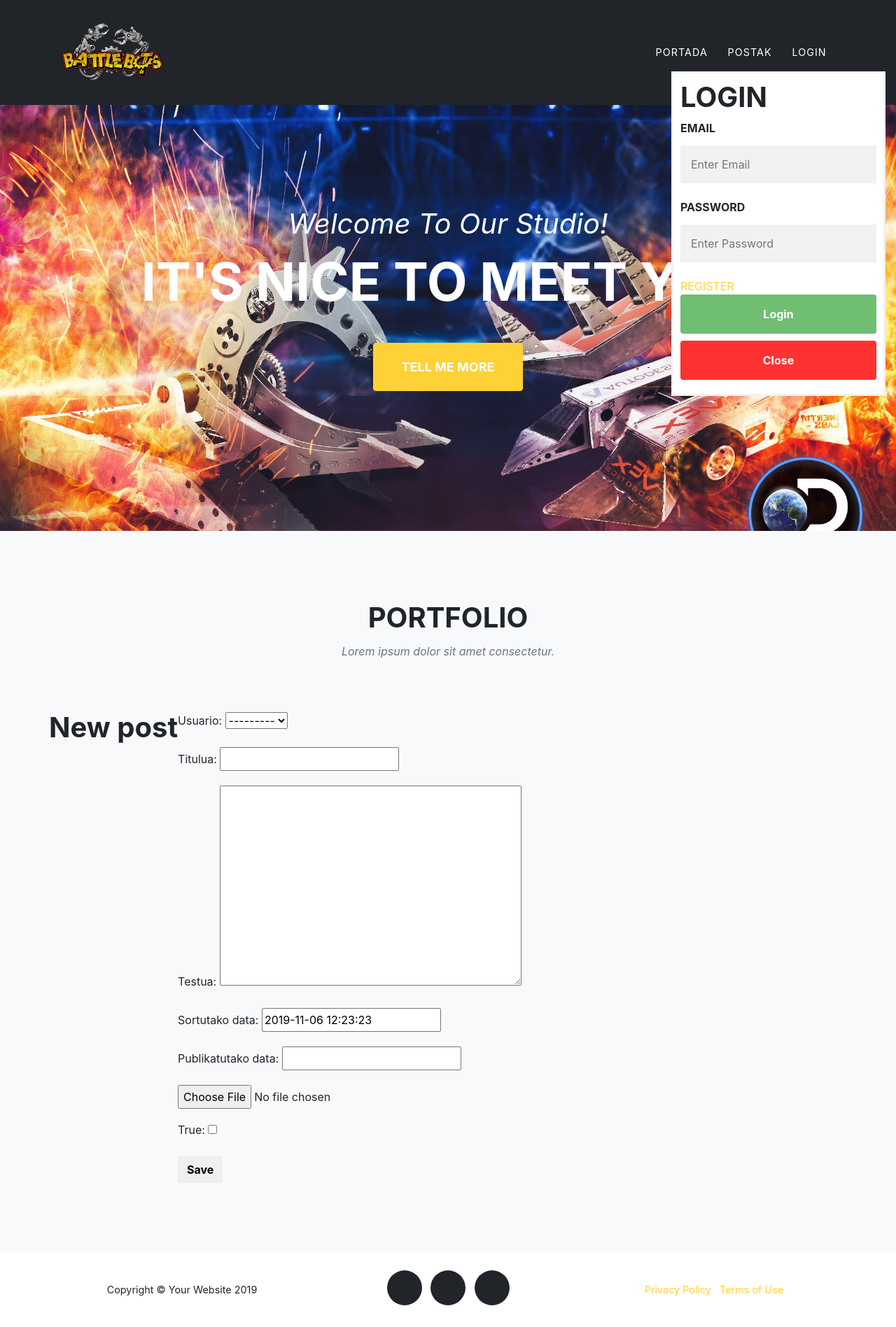
After one commit to gontzaldc/djproiektua, a Django app: page /post/new/ in a window 1280 px wide, after a click on "LOGIN". The commit adds this page. Shown: the whole page at 70% size. Run offline with Django 3.2, Linux system fonts and the light colour scheme; some libraries are stand-ins or nearby versions.

Commit message:
formulario

```diff
--- /dev/null
+++ b/blog/forms.py
@@ -0,0 +1,8 @@
+from django import forms
+from .models import Posta
+
+
+class PostForm(forms.ModelForm):
+    class Meta:
+        model = Posta
+        fields = ('usuario','titulua', 'testua','sortutako_data','publikatutako_data','image','publikatuta')
--- a/blog/models.py
+++ b/blog/models.py
@@ -11,7 +11,7 @@
     sortutako_data = models.DateTimeField(default=timezone.now())
     publikatutako_data = models.DateTimeField(blank=True, null=True)
     publikatuta=models.BooleanField(True)
-    image = models.FileField(upload_to='img')
+    image = models.FileField(upload_to='img', null=True, verbose_name="")
 
     def publish(self):
         self.published_date = timezone.now()
@@ -19,3 +19,10 @@
 
     def __unicode__(self):
         return u'%s' % self.title
+
+'''class auth_user(models.Model):
+    username = models.ForeignKey('auth.user', on_delete=models.CASCADE,)
+    first_name = models.TextField()
+    last_name = models.TextField()
+    email = models.TextField()
+    password = models.TextField()'''
--- a/blog/static/css/blog.css
+++ b/blog/static/css/blog.css
@@ -1,4 +1,15 @@
+#bonico
+{
+    background-color:white;
+    border-radius:10px;
+    border: 3px solid grey;
+    padding:2em;
+}
 
+#imgsize
+{
+    width:33%
+}
 body {
   overflow-x: hidden;
   font-family: 'Roboto Slab', -apple-system, BlinkMacSystemFont, 'Segoe UI', Roboto, 'Helvetica Neue', Arial, sans-serif, 'Apple Color Emoji', 'Segoe UI Emoji', 'Segoe UI Symbol', 'Noto Color Emoji';
@@ -126,6 +137,7 @@
 #mainNav .navbar-brand {
   color: #fed136;
   font-family: 'Kaushan Script', -apple-system, BlinkMacSystemFont, 'Segoe UI', Roboto, 'Helvetica Neue', Aria
+  }
 #mainNav .navbar-nav .nav-item .nav-link {
   font-size: 90%;
   font-weight: 400;
@@ -747,16 +759,3 @@
 .form-container .btn:hover, .open-button:hover {
   opacity: 1;
 }
-
-#bonico
-{
-    background-color:white;
-    border-radius:10px;
-    border: 3px solid grey;
-    padding:2em;
-}
-
-#imgsize
-{
-    width:33%
-}
--- a/blog/static/js/funtzioak.js
+++ b/blog/static/js/funtzioak.js
@@ -7,3 +7,7 @@
 function closeForm() {
   document.getElementById("myForm").style.display = "none";
 }
+
+$( function() {
+    $( "#datepicker" ).datepicker();
+  } );
--- /dev/null
+++ b/blog/templates/blog/post_edit.html
@@ -0,0 +1,9 @@
+{% extends 'blog/post_list.html' %}
+{% block content %}
+<h1>New post</h1>
+<form method="POST" action="" enctype=”multipart/form-data”>
+    {% csrf_token %}
+    {{ form.as_p }}
+    <button type="submit" class="save btn btn-default">Save</button>
+</form>
+{% endblock %}
--- a/blog/templates/blog/post_list.html
+++ b/blog/templates/blog/post_list.html
@@ -1,8 +1,8 @@
 
 <!DOCTYPE html>
-{% load staticfiles %}
 <html lang="en">
 
+{% load staticfiles %}
 <head>
 
   <title>BattleBots Blog</title>
@@ -37,7 +37,7 @@
           <li class="nav-item">
             <a class="nav-link js-scroll-trigger" onclick="openForm()" href="#a">Login</a>
             <div class="form-popup" id="myForm">
-            <form action="/action_page.php" class="form-container">
+            <form class="form-container">
               <h1>Login</h1>
 
               <label ><b>Email</b></label>
@@ -45,7 +45,7 @@
 
               <label ><b>Password</b></label>
               <input type="password" placeholder="Enter Password" name="psw" required>
-
+              <a href="{% url 'blog_post_new' %}">Register</a>
               <button type="submit" class="btn">Login</button>
               <button type="button" class="btn cancel" onclick="closeForm()">Close</button>
             </form>
--- a/blog/urls.py
+++ b/blog/urls.py
@@ -3,7 +3,10 @@
 from django.conf.urls.static import static
 from django.conf import settings
 
+
 urlpatterns = [
     url(r'^$', views.post_list),
     url(r'^posts/(?P<pk>[0-9]+)/$', views.post_pop, name='blog_post_pop'),
+    url(r'blog/register$', views.post_register, name='blog_register'),
+    url(r'^post/new/$', views.post_new, name ='blog_post_new')
     ]+static(settings.MEDIA_URL, document_root=settings.MEDIA_ROOT)
--- a/blog/views.py
+++ b/blog/views.py
@@ -1,7 +1,8 @@
-from django.shortcuts import render
+from django.shortcuts import render, redirect
 from .models import Posta
 from django.utils import timezone
 from django.shortcuts import render, get_object_or_404
+from .forms import PostForm
 
 
 # Create your views here.
@@ -13,3 +14,34 @@
 def post_pop(request, pk):
     post = get_object_or_404(Posta, pk=pk)
     return render(request, 'blog/post_pop.html', {'post': post})
+
+
+def post_register(request):
+    return render(request, 'blog/post_register.html')
+
+
+'''def register_user(request):
+    if request.method == 'POST':
+        if request.POST.get('username') and request.POST.get('name') and request.POST.get('lname') and request.POST.get('email') and request.POST.get('pass1'):
+            user = auth_user()
+            user.username = request.POST.get('username')
+            user.first_name = request.POST.get('name')
+            user.last_name = request.POST.get('lname')
+            user.email = request.POST.get('email')
+            user.password = request.POST.get('pass1')
+            user.save()
+            return render(request, 'blog/post_list.html')'''
+
+
+def post_new(request):
+    if request.method == "POST":
+        form = PostForm(request.POST or None, request.FILES or None)
+        if form.is_valid():
+            post = form.save(commit=False)
+            post.usuario = request.user
+            post.publikatutako_data = timezone.now()
+            post.save()
+            return redirect(post_pop, pk=post.pk)
+    else:
+        form = PostForm()
+    return render(request, 'blog/post_edit.html', {'form': form})
```
Also changed, not shown: blog/templates/blog/post_pop.html (+1 -7 lines), blog/templates/blog/post_register.html (added, +61 -0 lines), blog/migrations/0015_auto_20191106_1045.py (added), blog/migrations/0016_auto_20191106_1056.py (added), blog/migrations/0017_auto_20191106_1058.py (added), blog/migrations/0018_auto_20191106_1059.py (added), blog/migrations/0019_auto_20191106_1059.py (added), blog/migrations/0020_auto_20191106_1135.py (added), blog/migrations/0021_auto_20191106_1140.py (added), media/img/espacio.jpg (added).
